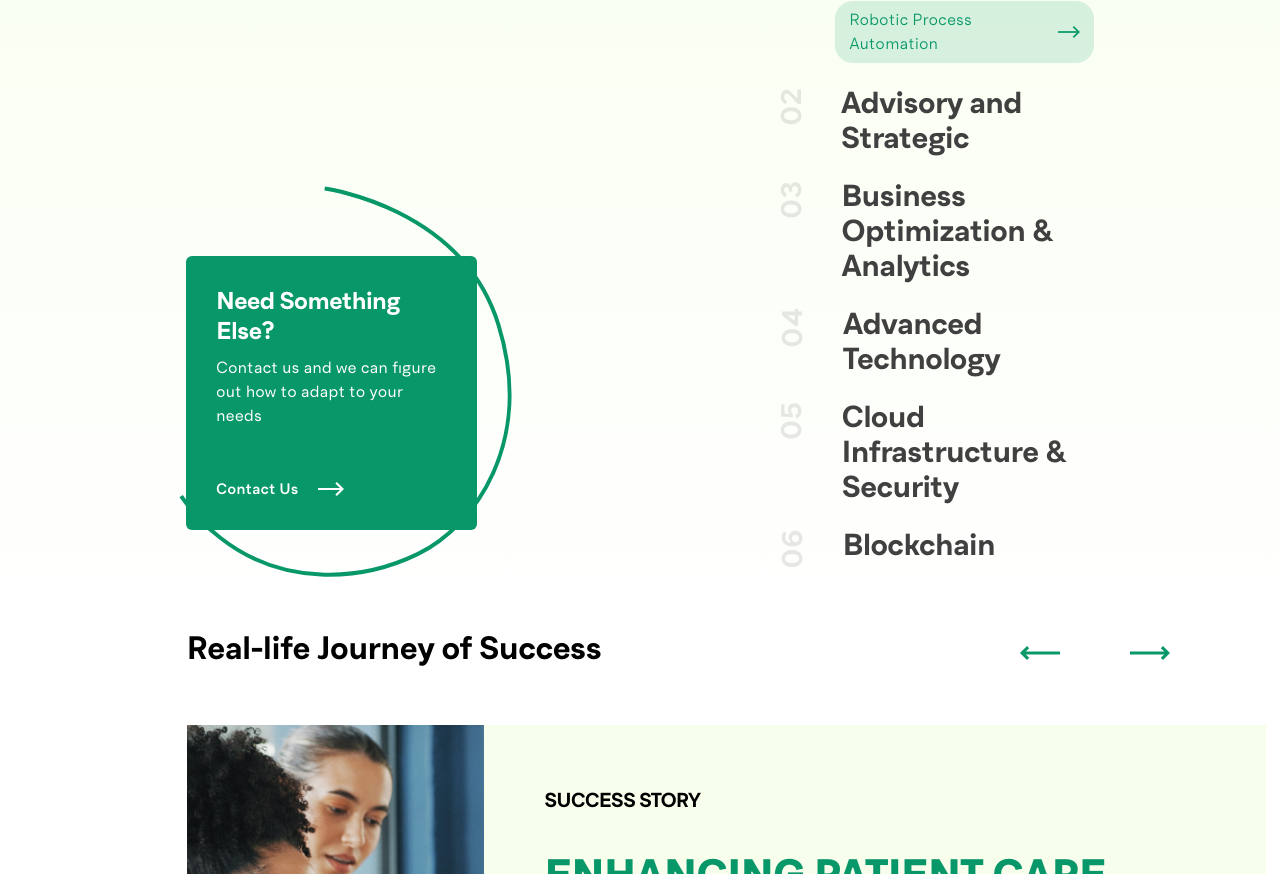
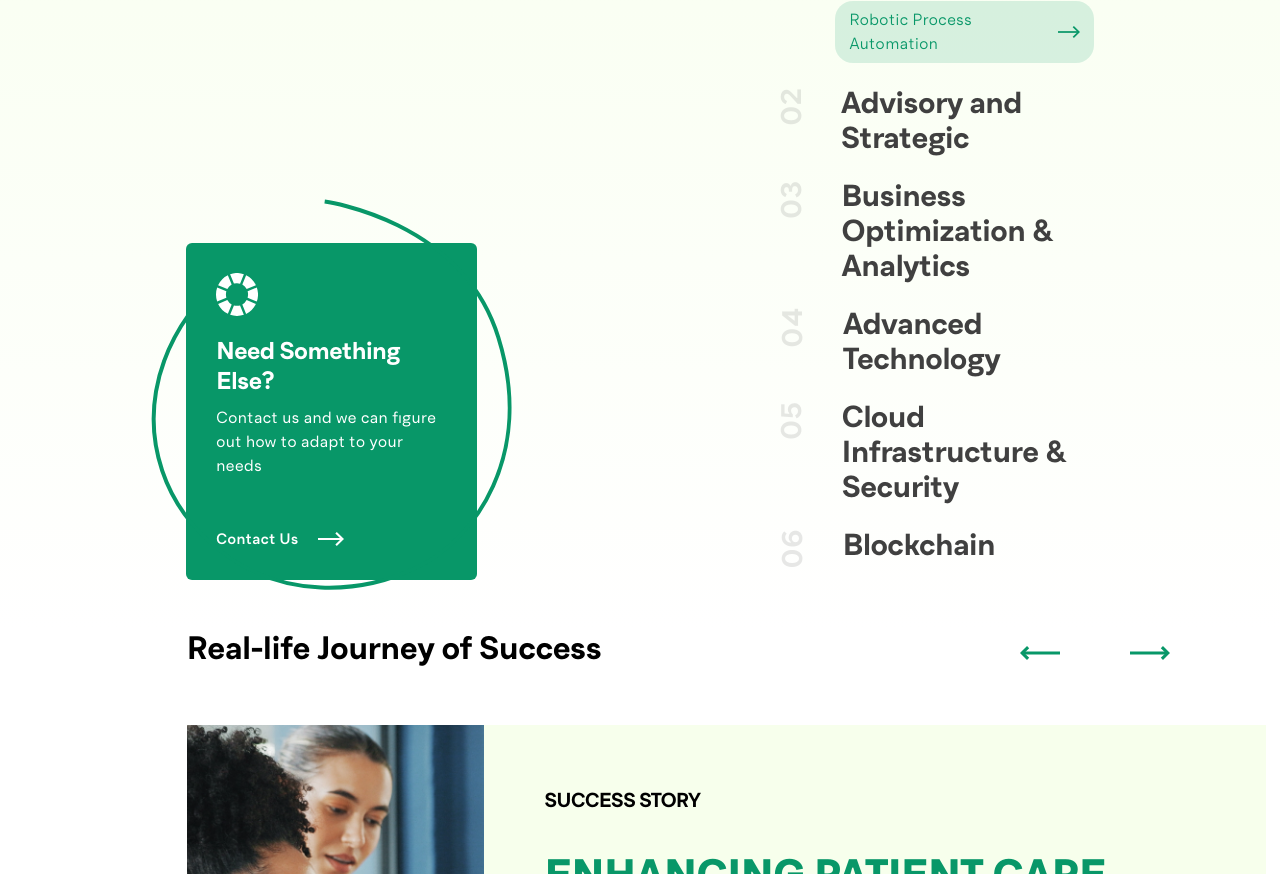
Before and after one commit to kirankittu2/qcentrio, a Next.js app: page / in a window 1280 px wide. Shown: the part 1926-2800 px from the top of the page. Built offline with nearby package versions, Linux system fonts and the light colour scheme; some icons are missing.

Commit message:
Slight modification in homepage animation

```diff
--- a/app/ui/global/path-7.jsx
+++ b/app/ui/global/path-7.jsx
@@ -29,7 +29,8 @@ export default function Path7() {
     function handleSVGScroll() {
       const topOfCurve = curve.getBoundingClientRect().top * 1.2;
       const documentHeight = document.documentElement.clientHeight;
-      const percentage = (topOfCurve - documentHeight) / documentHeight;
+      const percentage =
+        ((topOfCurve - documentHeight * 1.09999) / documentHeight) * 1.09999;
 
       const draw = length * percentage;
       if (draw < length) {
--- a/app/ui/globals.css
+++ b/app/ui/globals.css
@@ -2276,7 +2276,7 @@ h2.blog-page-side-heading {
 }
 
 .service-offerings-image{
-  rotate: 360deg;
+  rotate: 720deg;
   opacity: 0;
   width: 236px;
   transform: translate(100% , 29px);
@@ -2893,7 +2893,7 @@ h2.blog-page-side-heading {
 .slideup{
   opacity: 1 !important;
   transform: translateY(0px) !important;
-  transition : all 1.2s cubic-bezier(0, 0.81, 1, 1.01);
+  transition : all 0.3s cubic-bezier(0, 0.81, 1, 1.01);
 }
 
 .fadeIn{
@@ -3189,7 +3189,7 @@ h2.blog-page-side-heading {
 }
 
 .strip-slide-black span{
-  color: black;
+  color: black !important;
 }
 
 .strip-slide-green span{
--- a/app/ui/home-page/offerings.jsx
+++ b/app/ui/home-page/offerings.jsx
@@ -8,6 +8,7 @@ import { useEffect, useState } from "react";
 import Path6 from "../global/path-6";
 import SubOfferings from "./sub-offerings";
 import Path7 from "../global/path-7";
+import float from "@/public/float.svg";
 
 export default function Offerings({ data }) {
   const [index, setIndex] = useState(0);
@@ -46,6 +47,7 @@ export default function Offerings({ data }) {
         <div
           data-option="up"
           className="need-something-card animate-hidden animate">
+          <Image className="mb-[20px]" alt="" src={float} />
           <h2 className="sub-heading">Need Something Else?</h2>
           <p>Contact us and we can figure out how to adapt to your needs</p>
           <Link className="w-fit" href="/contact-us">
--- a/app/ui/offerings/sub-service/sub-offerings.jsx
+++ b/app/ui/offerings/sub-service/sub-offerings.jsx
@@ -7,6 +7,7 @@ import Link from "next/link";
 import { useEffect, useState } from "react";
 import Path6 from "../../global/path-6";
 import Path7 from "../../global/path-7";
+import float from "@/public/float.svg";
 
 export default function SubServiceOfferings({ data }) {
   const [index, setIndex] = useState(0);
@@ -45,6 +46,7 @@ export default function SubServiceOfferings({ data }) {
         <div
           data-option="up"
           className="need-something-card animate-hidden animate">
+          <Image className="mb-[20px]" alt="" src={float} />
           <h2 className="sub-heading">Need Something Else?</h2>
           <p>Contact us and we can figure out how to adapt to your needs</p>
           <Link className="w-fit" href="/contact-us">
--- a/app/ui/services.css
+++ b/app/ui/services.css
@@ -586,7 +586,7 @@
   background-color: var(--primary-color);
   border-radius: 6px;
   margin-top: auto;
-  margin-bottom: 50px;
+  /* margin-bottom: 50px; */
   width: 291px;
   z-index: 1;
   position: relative;
@@ -670,6 +670,7 @@
 
 .service-offerings-toggle-head.active .service-offerings-toggle-content {
   max-height: 500px;
+  transition-delay: 500ms;
 }
 
 .service-offerings-toggle-head.active .service-offerings-toggle-num p {
@@ -837,8 +838,9 @@
 
 #path-7{
   position: absolute;
-  top: -40%;
+  top: -25%;
   left: -100px;
+  z-index: -1;
 }
 @media screen and (max-width: 1600px) {
   #path-6{
```
Also changed, not shown: public/float.svg (added).
